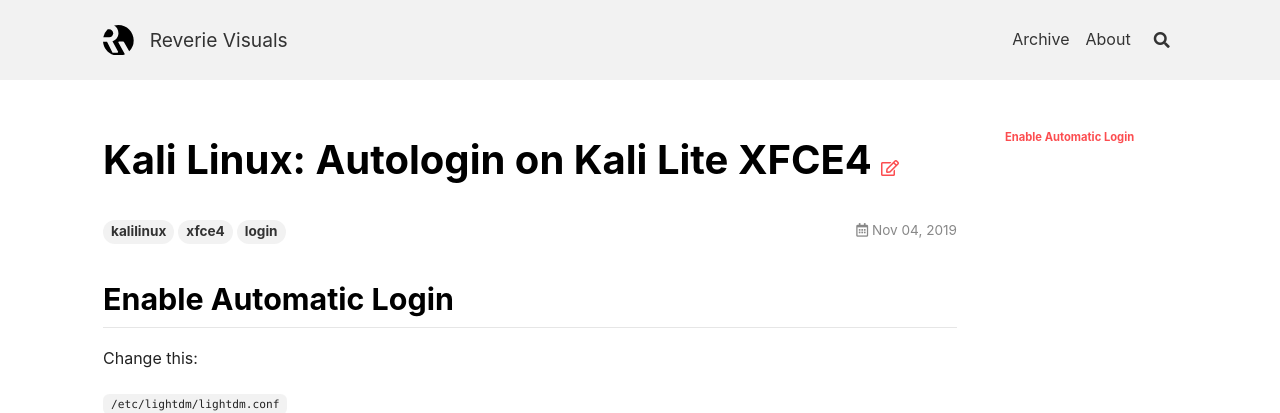
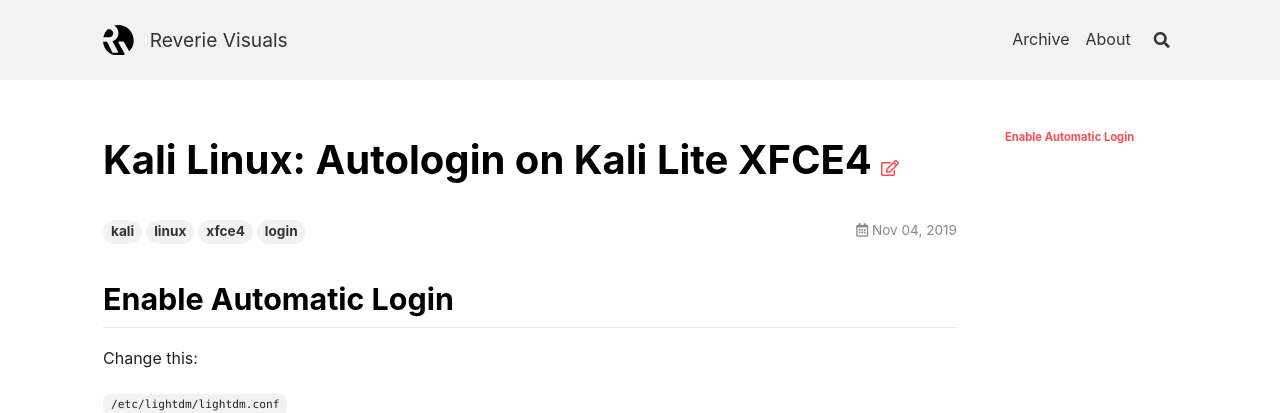
Before and after one commit to xcession/xcession.github.io, a Jekyll site: the page built from _posts/2019-11-04-autologin-on-kali-lite-xfce4.md, in a window 1280 px wide. Shown: the top 413 px of the page. Built offline with Jekyll 4.4.1, drawn with Linux system fonts in a browser that asks for light colours; nearby versions of some CDN libraries.

Commit message:
Fix typo in tags

```diff
--- a/_posts/2019-11-04-autologin-on-kali-lite-xfce4.md
+++ b/_posts/2019-11-04-autologin-on-kali-lite-xfce4.md
@@ -2,7 +2,7 @@
 layout: article
 title:  "Kali Linux: Autologin on Kali Lite XFCE4"
 date:   2019-11-04 +0700
-tags: kalilinux xfce4 login
+tags: kali linux xfce4 login
 ---
 
 ## Enable Automatic Login
```
